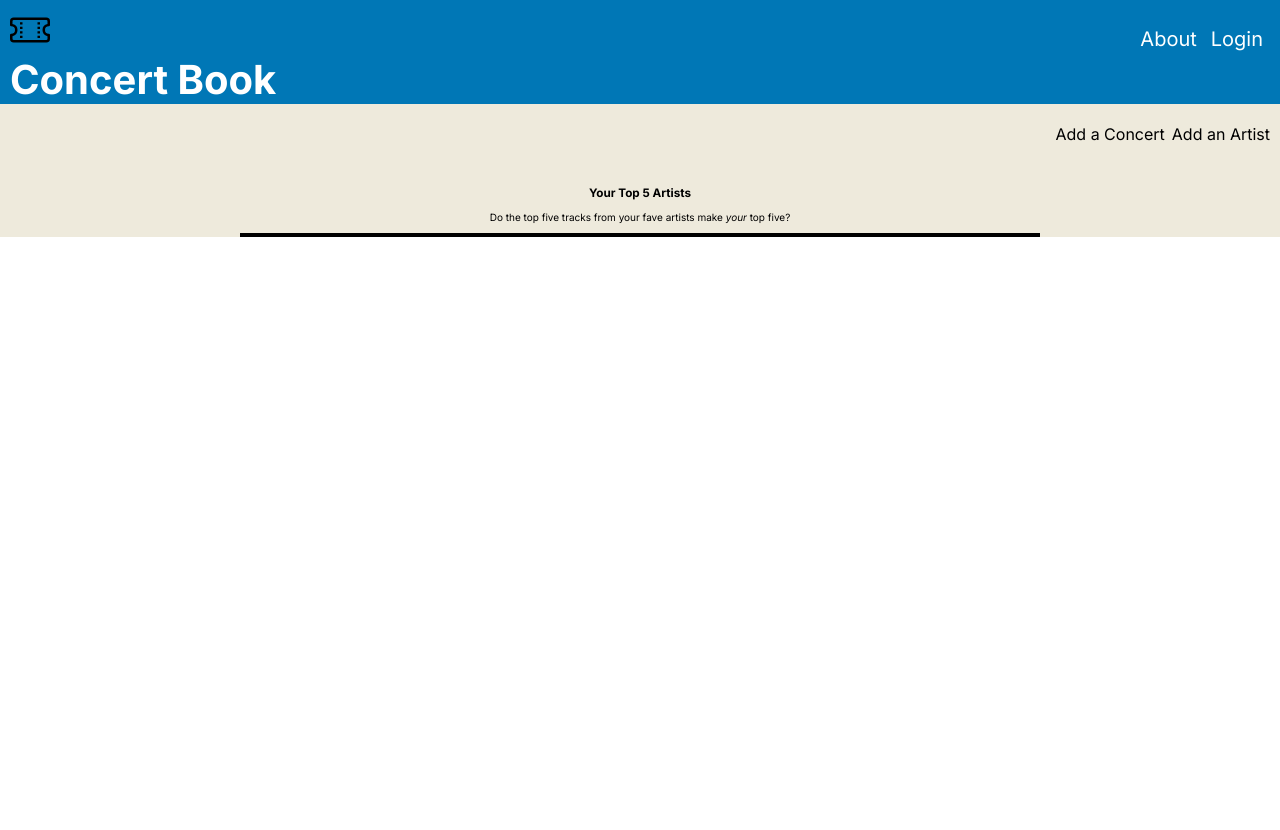
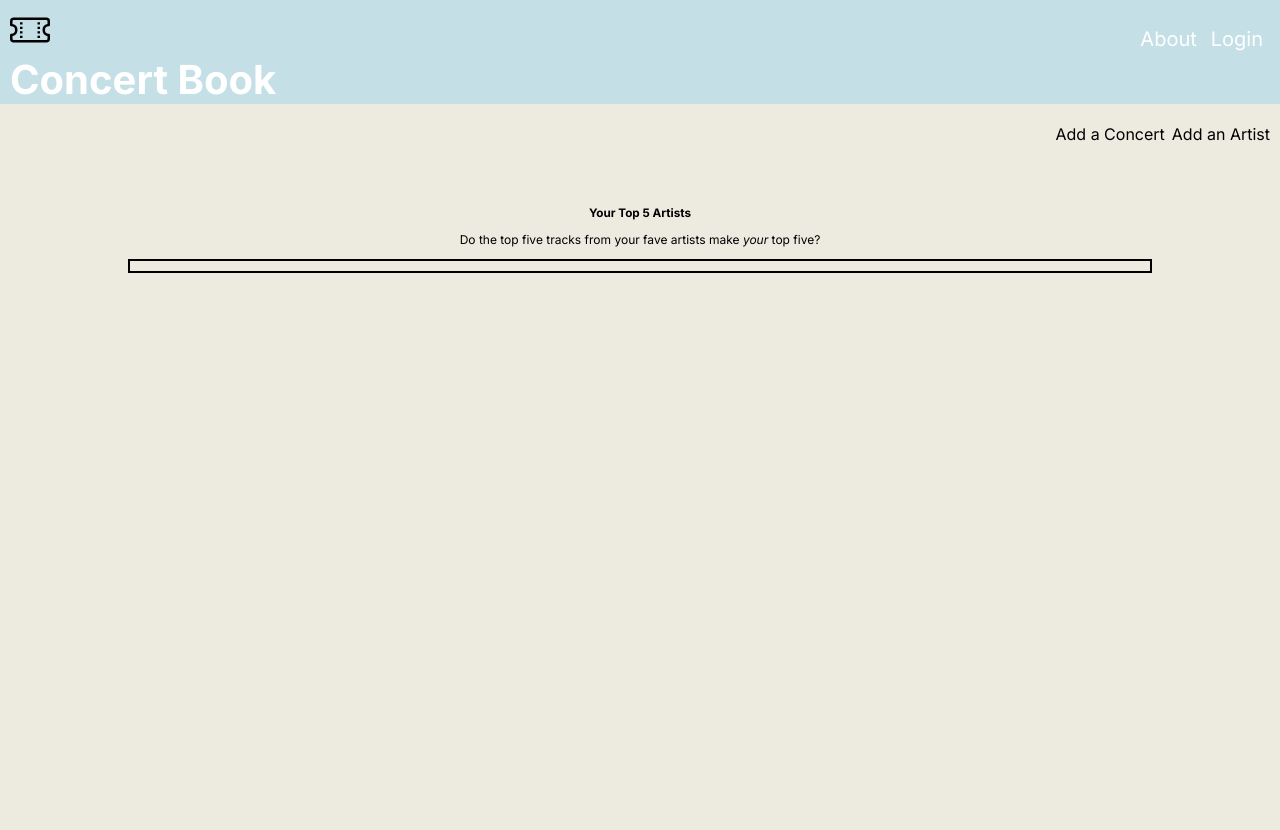
Before and after one commit to celisawalker/concert-logger-app-project, a Django app: page /concerts/ in a window 1280 px wide. Before the commit the page ends 237 px from the top, so only its background shows below. Run offline with Django 5.2, Linux system fonts and the light colour scheme; data that the repository does not hold is empty.

Commit message:
updated css for index and base templates

```diff
--- a/concertlogger/concertlogger/settings.py
+++ b/concertlogger/concertlogger/settings.py
@@ -11,6 +11,7 @@ https://docs.djangoproject.com/en/5.2/ref/settings/
 """
 
 from pathlib import Path
+import os
 
 # Build paths inside the project like this: BASE_DIR / 'subdir'.
 BASE_DIR = Path(__file__).resolve().parent.parent
@@ -20,7 +21,7 @@ BASE_DIR = Path(__file__).resolve().parent.parent
 # See https://docs.djangoproject.com/en/5.2/howto/deployment/checklist/
 
 # SECURITY WARNING: keep the secret key used in production secret!
-SECRET_KEY = 'django-insecure-h&#7dus^w%v*uxl@bg+a7-!pfj!h_u6_1p+!o7s=^z_25i$y3o'
+SECRET_KEY = os.getenv('SECRET_KEY')
 
 # SECURITY WARNING: don't run with debug turned on in production!
 DEBUG = True
--- a/concertlogger/main_app/static/css/base.css
+++ b/concertlogger/main_app/static/css/base.css
@@ -32,6 +32,7 @@ html {
 
   body {
     margin: 0;
+    background-color: #EDEAE0;
     display: flex;
     flex-direction: column;
     align-items: center;
@@ -39,9 +40,23 @@ html {
     min-height: 100vh;
   }
 
+  .navlinks a{
+    color: white;
+    text-decoration: none;
+  }
+
+  .navlinks a:hover{
+    color: black;
+    text-decoration: underline;
+  }
+
+  body p{
+    font-size: 12px;
+  }
+
   header {
     width: 100%;
-    background-color: #0077B6;
+    background-color: #C4DFE6;
     box-shadow: rgb(82, 82, 82);
     font-size: 20px;
     display: flex;
@@ -71,7 +86,7 @@ html {
 
   ul{
     text-decoration: none;
-  }
+  } */
 
   #logout-form button {
     text-decoration: none;
--- a/concertlogger/main_app/static/css/concerts/concert-index.css
+++ b/concertlogger/main_app/static/css/concerts/concert-index.css
@@ -1,7 +1,10 @@
+body{
+    height: 100vh;
+    margin-bottom: 30px;
+}
+
 main{
     width: 100vw;
-    margin-bottom: 30px;
-    background-color: rgb(238, 234, 220);
 }
 
 .page-header{
@@ -36,14 +39,18 @@ main{
     flex-wrap: wrap;
 
 }
-
+.card-contents{
+    display: flex;
+    flex-direction: column;
+}
 .artist-blurb{
     text-align: center;
 }
 
 .artist-card {
-    width: 100vh;
+    width: 80%;
     margin: 0 auto;
+    padding: 5px;
     display: flex;
     flex-direction: row;
     justify-content: space-evenly;
@@ -51,6 +58,12 @@ main{
     border: 2px solid black;
     align-items: center;
     box-shadow: var(--card-box-shadow);
+}
+
+.artist-container{
+    padding: 20px 0;
+    /* margin-left: 10px;
+    margin-right: 10px; */
 }
 
   .card-content {
--- a/concertlogger/main_app/templates/base.html
+++ b/concertlogger/main_app/templates/base.html
@@ -23,7 +23,7 @@
               <h1>Concert Book</h1>
             </a>
           </div>
-      <nav>
+      <nav class="navlinks">
         <ul>
           {% if user.is_authenticated %}
             <li><a href="{% url 'about' %}">About</a></li>
--- a/concertlogger/main_app/templates/concerts/index.html
+++ b/concertlogger/main_app/templates/concerts/index.html
@@ -34,12 +34,14 @@
     <div class="artist-card">
         {% for artist in artists %}
             {% if artist.top_five == True %}
+            <div class="card-contents">
                 <h3>{{artist.name}}</h3>
                 <ol>
                     {% for song in artist.top_songs %}
                     <li>{{ song }}</li>
                     {% endfor %}
                 </ol>
+            </div>
             {% endif %}
         {% endfor %}
     </div>
```
Also changed, not shown: concertlogger/media/images/IMG_2742.jpeg (added), 1 other file. Lines whose indentation alone changed are shown as unchanged.
